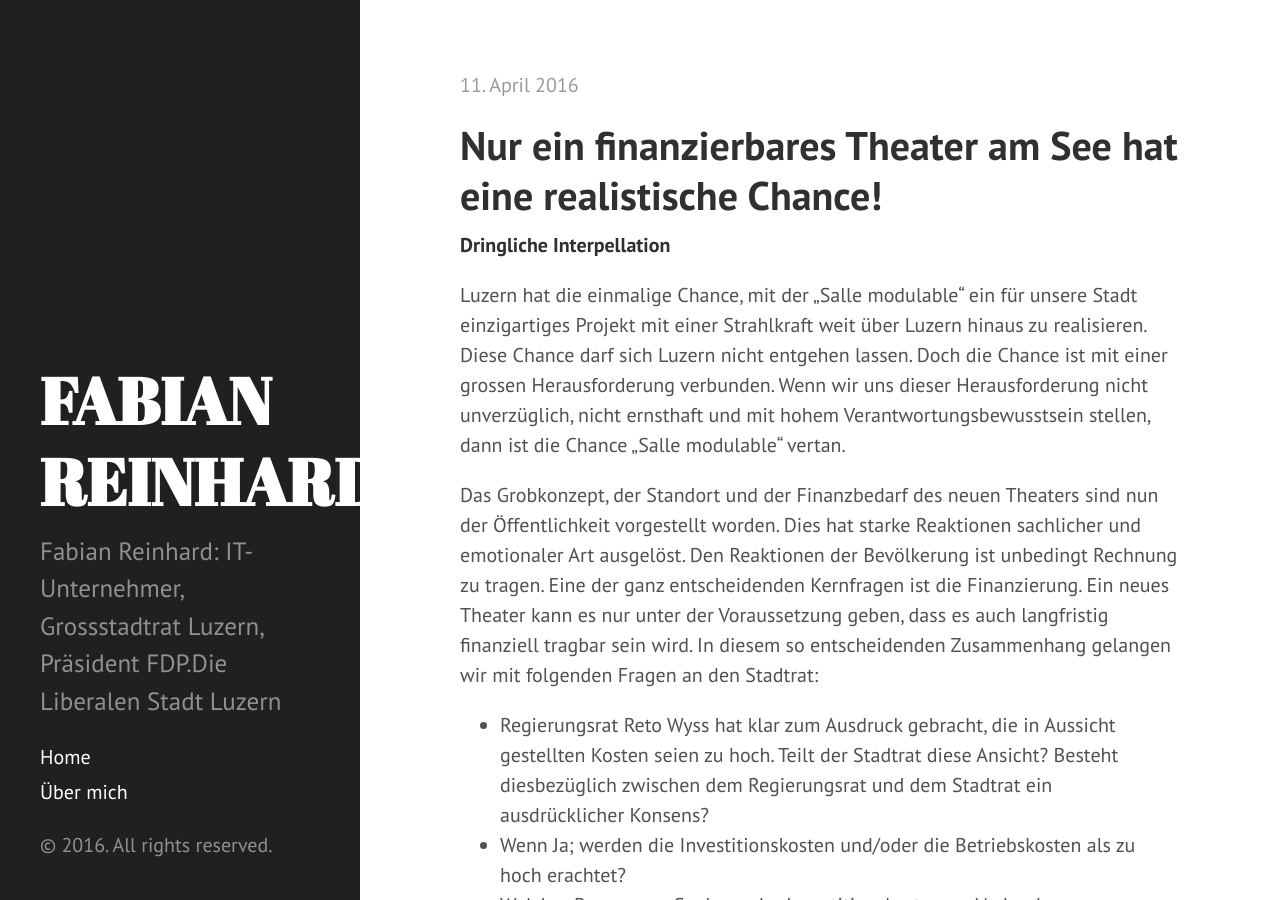
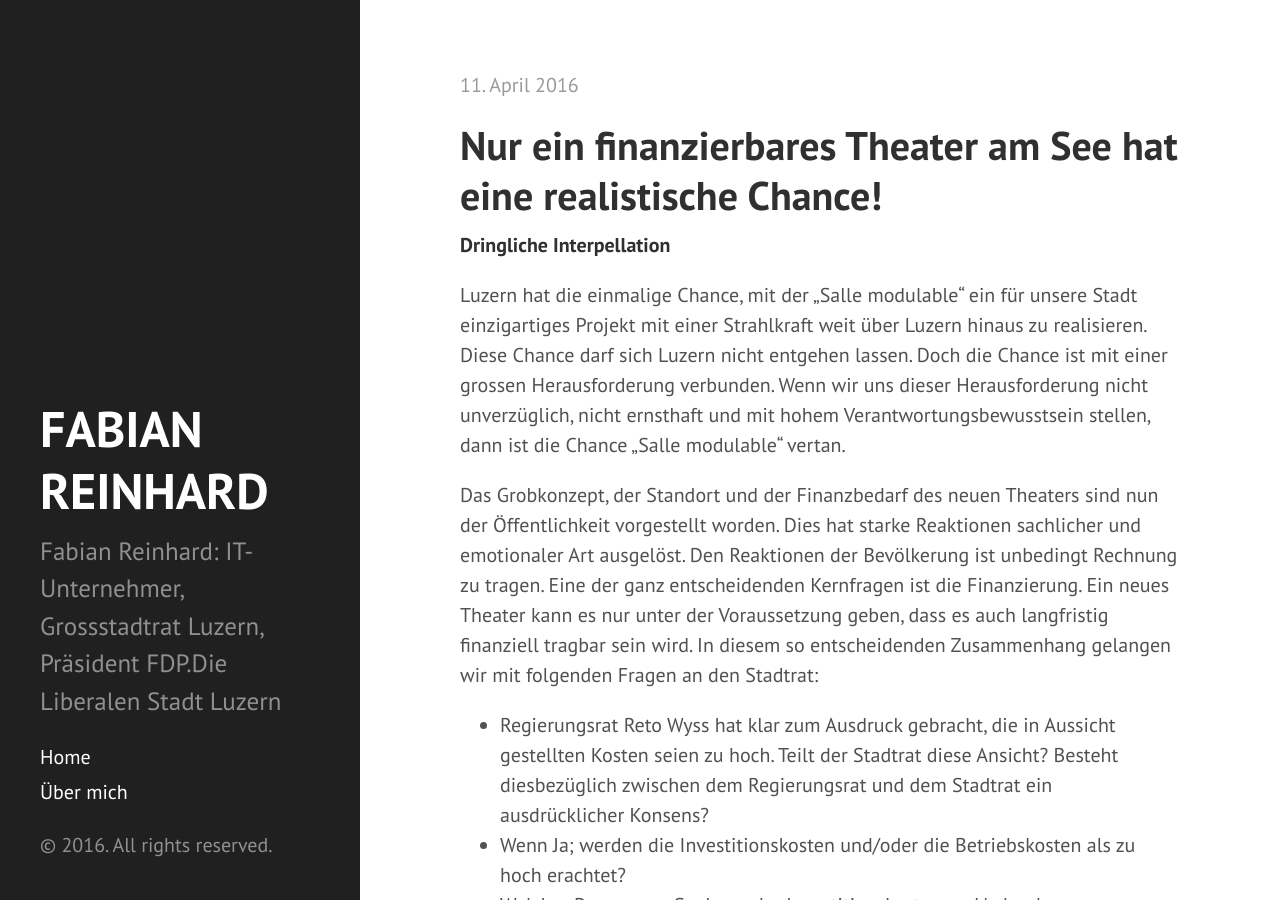
Before and after one commit to freinhard/freinhard.github.io, a Jekyll site: the page built from index.html, in a window 1280 px wide and 900 px high. Built offline with Jekyll 4.4.1, drawn with Linux system fonts in a browser that asks for light colours; the list of posts is cut into pages by our own code; comment, search, counter and statistics services are not loaded.

Commit message:
Add custom CSS

```diff
--- a/_includes/head.html
+++ b/_includes/head.html
@@ -18,6 +18,7 @@
   <link rel="stylesheet" href="{{ site.baseurl }}public/css/poole.css">
   <link rel="stylesheet" href="{{ site.baseurl }}public/css/syntax.css">
   <link rel="stylesheet" href="{{ site.baseurl }}public/css/hyde.css">
+  <link rel="stylesheet" href="{{ site.baseurl }}public/css/custom.css">
   <link rel="stylesheet" href="http://fonts.googleapis.com/css?family=PT+Sans:400,400italic,700|Abril+Fatface">
 
   <!-- Icons -->
```
